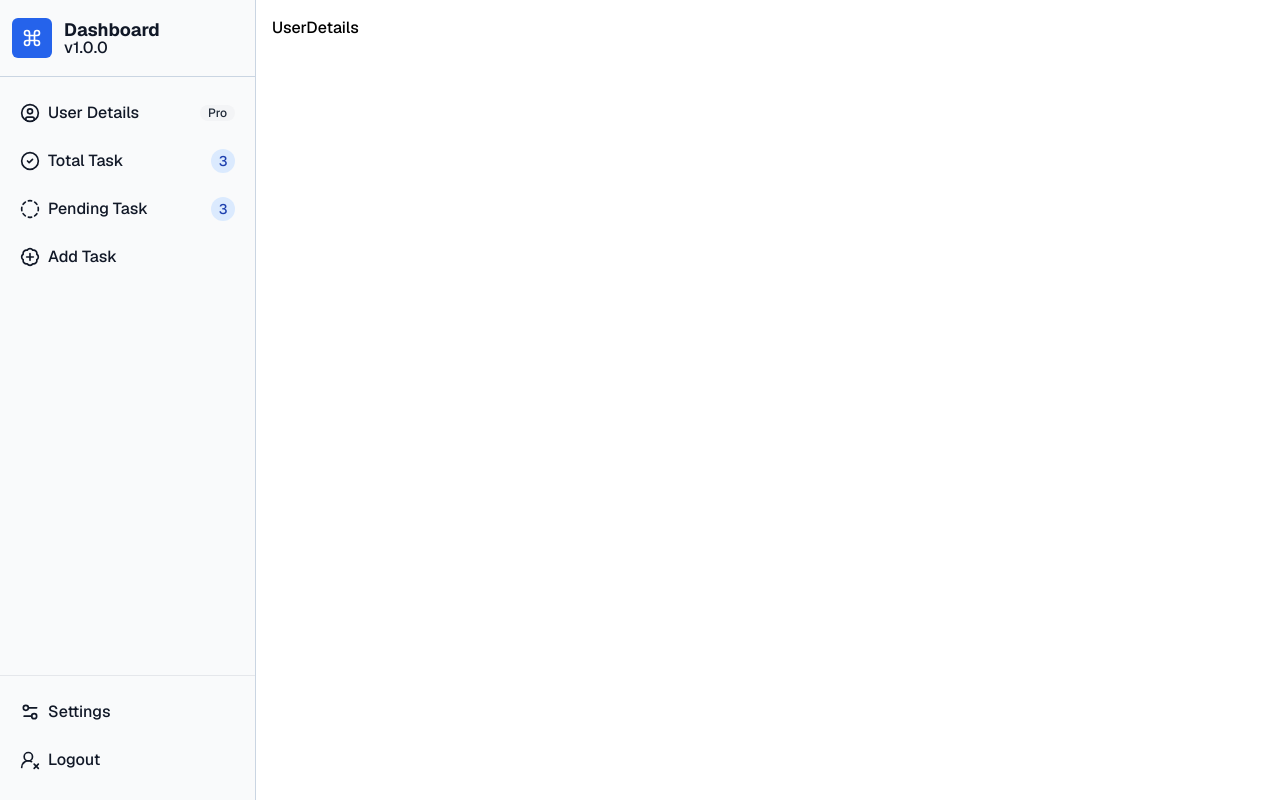
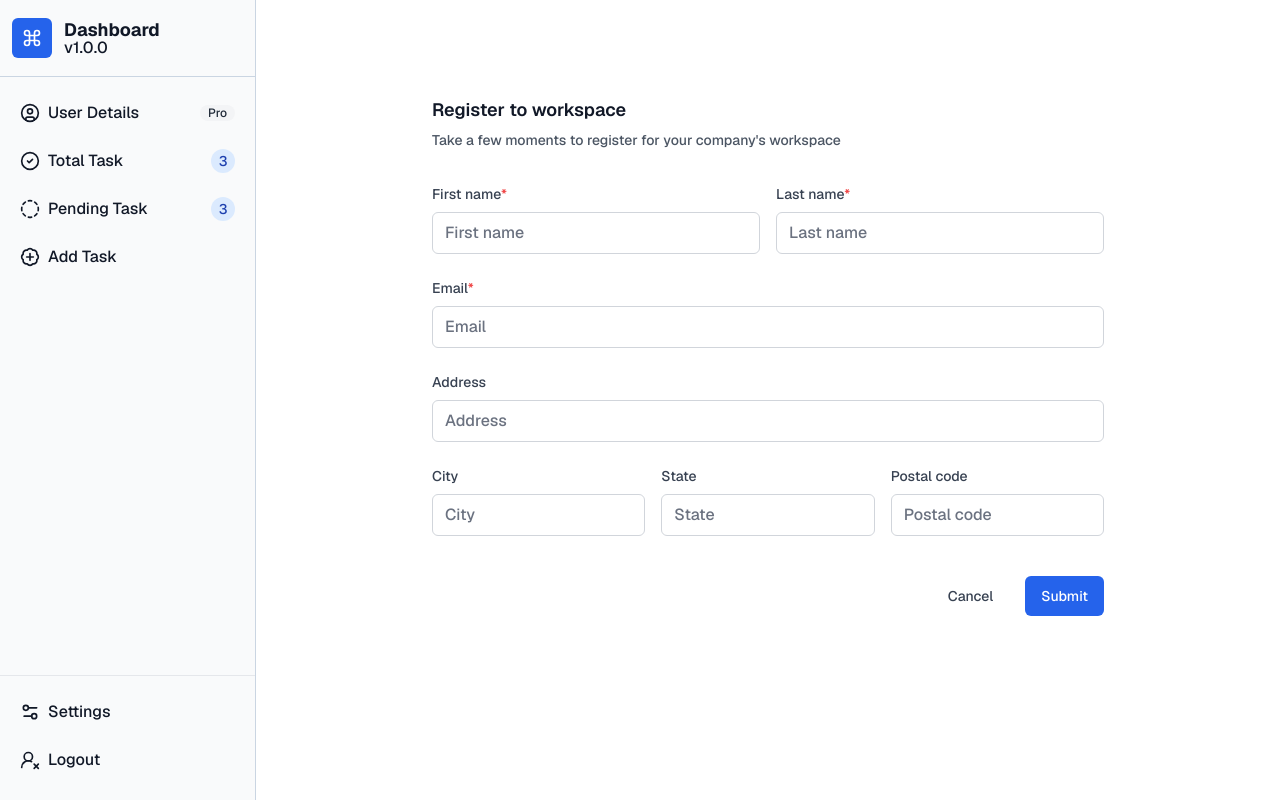
Before and after one commit to rezwanahamed/to-do-app-frontend, a React (Vite) app: page /dashboard/user in a window 1280 px wide. Built offline with nearby package versions, Linux system fonts and the light colour scheme.

Commit message:
form added in user details page

```diff
--- a/src/pages/Dashboard/pages/UserDetails.jsx
+++ b/src/pages/Dashboard/pages/UserDetails.jsx
@@ -1,7 +1,148 @@
-
-
-export default function UserDetails() {
+export default function Example() {
   return (
-    <div>UserDetails</div>
-  )
+    <div className="sm:mx-auto sm:max-w-2xl mt-20">
+      <h3 className="text-lg font-semibold text-gray-900">
+        Register to workspace
+      </h3>
+      <p className="mt-1 text-sm leading-6 text-gray-600">
+        Take a few moments to register for your company's workspace
+      </p>
+      <form action="#" method="post" className="mt-8">
+        <div className="grid grid-cols-1 gap-x-4 gap-y-6 sm:grid-cols-6">
+          <div className="col-span-full sm:col-span-3">
+            <label
+              htmlFor="first-name"
+              className="block text-sm font-medium text-gray-700"
+            >
+              First name
+              <span className="text-red-500">*</span>
+            </label>
+            <input
+              type="text"
+              id="first-name"
+              name="first-name"
+              autoComplete="given-name"
+              placeholder="First name"
+              className="mt-2 block w-full rounded-md border border-gray-300 px-3 py-2 focus:border-blue-500 focus:ring-blue-500 focus:outline-none"
+              required
+            />
+          </div>
+          <div className="col-span-full sm:col-span-3">
+            <label
+              htmlFor="last-name"
+              className="block text-sm font-medium text-gray-700"
+            >
+              Last name
+              <span className="text-red-500">*</span>
+            </label>
+            <input
+              type="text"
+              id="last-name"
+              name="last-name"
+              autoComplete="family-name"
+              placeholder="Last name"
+              className="mt-2 block w-full rounded-md border border-gray-300 px-3 py-2 focus:border-blue-500 focus:ring-blue-500 focus:outline-none"
+              required
+            />
+          </div>
+          <div className="col-span-full">
+            <label
+              htmlFor="email"
+              className="block text-sm font-medium text-gray-700"
+            >
+              Email
+              <span className="text-red-500">*</span>
+            </label>
+            <input
+              type="email"
+              id="email"
+              name="email"
+              autoComplete="email"
+              placeholder="Email"
+              className="mt-2 block w-full rounded-md border border-gray-300 px-3 py-2 focus:border-blue-500 focus:ring-blue-500 focus:outline-none"
+              required
+            />
+          </div>
+          <div className="col-span-full">
+            <label
+              htmlFor="address"
+              className="block text-sm font-medium text-gray-700"
+            >
+              Address
+            </label>
+            <input
+              type="text"
+              id="address"
+              name="address"
+              autoComplete="street-address"
+              placeholder="Address"
+              className="mt-2 block w-full rounded-md border border-gray-300 px-3 py-2 focus:border-blue-500 focus:ring-blue-500 focus:outline-none"
+            />
+          </div>
+          <div className="col-span-full sm:col-span-2">
+            <label
+              htmlFor="city"
+              className="block text-sm font-medium text-gray-700"
+            >
+              City
+            </label>
+            <input
+              type="text"
+              id="city"
+              name="city"
+              autoComplete="address-level2"
+              placeholder="City"
+              className="mt-2 block w-full rounded-md border border-gray-300 px-3 py-2 focus:border-blue-500 focus:ring-blue-500 focus:outline-none"
+            />
+          </div>
+          <div className="col-span-full sm:col-span-2">
+            <label
+              htmlFor="state"
+              className="block text-sm font-medium text-gray-700"
+            >
+              State
+            </label>
+            <input
+              type="text"
+              id="state"
+              name="state"
+              autoComplete="address-level1"
+              placeholder="State"
+              className="mt-2 block w-full rounded-md border border-gray-300 px-3 py-2 focus:border-blue-500 focus:ring-blue-500 focus:outline-none"
+            />
+          </div>
+          <div className="col-span-full sm:col-span-2">
+            <label
+              htmlFor="postal-code"
+              className="block text-sm font-medium text-gray-700"
+            >
+              Postal code
+            </label>
+            <input
+              type="text"
+              id="postal-code"
+              name="postal-code"
+              autoComplete="postal-code"
+              placeholder="Postal code"
+              className="mt-2 block w-full rounded-md border border-gray-300 px-3 py-2 focus:border-blue-500 focus:ring-blue-500 focus:outline-none"
+            />
+          </div>
+        </div>
+        <div className="flex items-center justify-end space-x-4 mt-10">
+          <button
+            type="button"
+            className="rounded-md bg-white px-4 py-2.5 text-sm font-medium text-gray-700 hover:bg-gray-50"
+          >
+            Cancel
+          </button>
+          <button
+            type="submit"
+            className="rounded-md bg-blue-600 px-4 py-2.5 text-sm font-medium text-white hover:bg-blue-700"
+          >
+            Submit
+          </button>
+        </div>
+      </form>
+    </div>
+  );
 }
--- a/src/styles/index.css
+++ b/src/styles/index.css
@@ -7,14 +7,14 @@
 
 @font-face {
   font-family: "europa";
-  src: url("./assets/fonts/Fontspring-DEMO-the_erupha.otf") format("opentype");
+  src: url("../assets/fonts/Fontspring-DEMO-the_erupha.otf") format("opentype");
   font-weight: normal;
   font-style: normal;
 }
 
 @font-face {
   font-family: "europa_italic";
-  src: url("./assets/fonts/Fontspring-DEMO-the_erupha_italic_scale.otf")
+  src: url("../assets/fonts/Fontspring-DEMO-the_erupha_italic_scale.otf")
     format("opentype");
   font-weight: normal;
   font-style: normal;
@@ -22,7 +22,7 @@
 
 @font-face {
   font-family: "europa_scale";
-  src: url("./assets/fonts/Fontspring-DEMO-the_erupha_scale.otf")
+  src: url("../assets/fonts/Fontspring-DEMO-the_erupha_scale.otf")
     format("opentype");
   font-weight: normal;
   font-style: normal;
```
